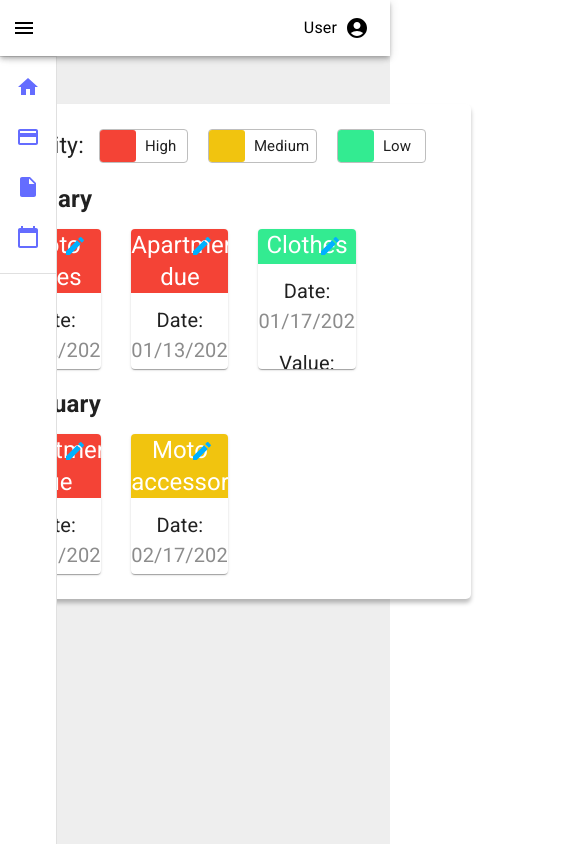
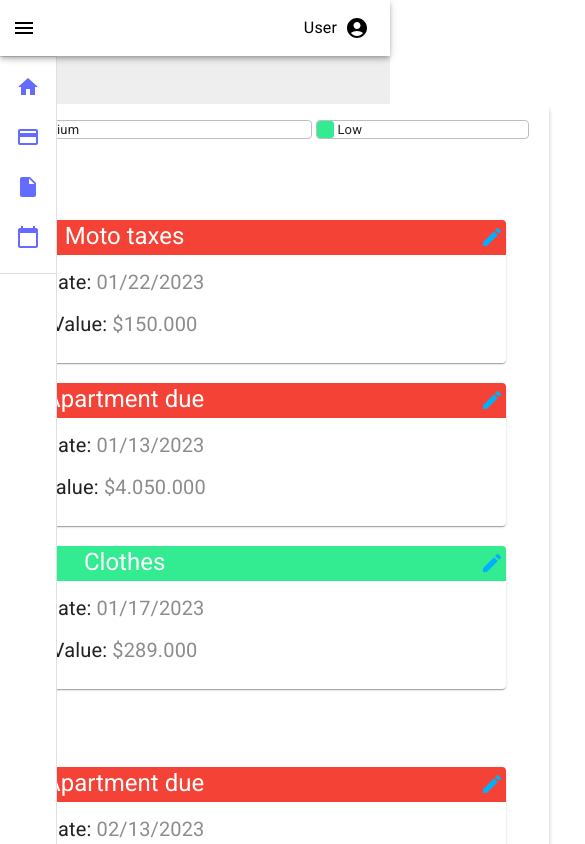
Before and after one commit to JPabloMF/Bills-system, a React (Vite) app: page /dashboard/calendar in a window 390 px wide. Shown: the top 844 px of the page, 585 px wide, since content can reach past the window. Built offline with nearby package versions, Linux system fonts and the light colour scheme.

Commit message:
Responsive de las seccioines Home,Documents,Calendar y modales

```diff
--- a/src/components/dashboard/calendar/index.jsx
+++ b/src/components/dashboard/calendar/index.jsx
@@ -12,6 +12,7 @@ export default function index() {
         padding="25px"
         boxShadow="0px 4px 4px 0px rgba(0, 0, 0, 0.25)"
         borderRadius="5px"
+        className="prueba"
       >
         <div className="containerMeasurement">
           <p className="measurementTitle">Priority: </p>
@@ -38,6 +39,7 @@ export default function index() {
             color="#F44336"
             isEditable={true}
             dialog={<DialogCalendar title="Edit Moto taxes" />}
+            className="cardsTitle"
           >
             <p className="secondaryText">
               Date: <span className="subTitle">01/22/2023</span>
@@ -55,6 +57,7 @@ export default function index() {
             color="#F44336"
             isEditable={true}
             dialog={<DialogCalendar title="Edit Apartment due" />}
+            className="cardsTitle"
           >
             <p className="secondaryText">
               Date: <span className="subTitle">01/13/2023</span>
@@ -72,6 +75,7 @@ export default function index() {
             color="#33EB91"
             isEditable={true}
             dialog={<DialogCalendar title="Edit clothes" />}
+            className="cardsTitle"
           >
             <p className="secondaryText">
               Date: <span className="subTitle">01/17/2023</span>
@@ -92,6 +96,7 @@ export default function index() {
             color="#F44336"
             isEditable={true}
             dialog={<DialogCalendar title="Edit Apartment due" />}
+            className="cardsTitle"
           >
             <p className="secondaryText">
               Date: <span className="subTitle">02/13/2023</span>
@@ -109,6 +114,7 @@ export default function index() {
             color="#f1c40f"
             isEditable={true}
             dialog={<DialogCalendar title="Edit Moto accessorios" />}
+            className="cardsTitle"
           >
             <p className="secondaryText">
               Date: <span className="subTitle">02/17/2023</span>
--- a/src/components/dashboard/home/Cards.jsx
+++ b/src/components/dashboard/home/Cards.jsx
@@ -10,6 +10,7 @@ function Cards({ cardData }) {
     <div className="containerCards">
       {" "}
       <Card
+        className="cardsHome"
         sx={{
           minWidth: "33%",
           minHeight: 98,
@@ -39,7 +40,10 @@ function Cards({ cardData }) {
           </CardContent>
         </CardActionArea>
       </Card>
-      <Card sx={{ minWidth: "26%", minHeight: 98, mr: 5, textAlign: "center" }}>
+      <Card
+        className="cardsHome"
+        sx={{ minWidth: "26%", minHeight: 98, mr: 5, textAlign: "center" }}
+      >
         <CardActionArea>
           <CardContent>
             <Typography
@@ -57,7 +61,10 @@ function Cards({ cardData }) {
           </CardContent>
         </CardActionArea>
       </Card>
-      <Card sx={{ minWidth: "26%", minHeight: 98, mr: 5, textAlign: "center" }}>
+      <Card
+        className="cardsHome"
+        sx={{ minWidth: "26%", minHeight: 98, mr: 5, textAlign: "center" }}
+      >
         <CardActionArea>
           <CardContent>
             <Typography
--- a/src/components/shared/Card.jsx
+++ b/src/components/shared/Card.jsx
@@ -14,6 +14,7 @@ function Card({
   title,
   isEditable,
   dialog,
+  className
 }) {
   return (
     <MuiCard
@@ -23,6 +24,7 @@ function Card({
         mr,
         ml,
       }}
+      className={className}
     >
       <CardContent>
         <Typography
--- a/src/style/Calendar.css
+++ b/src/style/Calendar.css
@@ -62,6 +62,49 @@
   font-size: 14px;
 }
 
-.divisionsModal{
+.divisionsModal {
   width: 98px;
 }
+@media screen and (max-width: 640px) {
+  .measurementTitle {
+    margin-right: 3px;
+    font-size: 15px;
+  }
+
+  div.App .MuiBox-root.prueba {
+    width: 76%;
+    margin-left: 71px;
+    padding: 16px;
+  }
+  .subdivisions {
+    width: 256px;
+    height: 19px;
+    margin-right: 4px;
+  }
+  .firstColor {
+    height: 17px;
+    width: 17px;
+  }
+  .subtitle {
+    font-size: 13px;
+    left: 20px;
+    top: -1px;
+  }
+  .medium {
+    width: 365px;
+  }
+  .month {
+    font-size: 19px;
+  }
+  .containerCards {
+    margin-left: 0;
+  }
+  .MuiPaper-root.MuiPaper-elevation.cardsTitle {
+    width: 96%;
+    margin-left: 5px;
+    margin-right: 0;
+  }
+  .MuiTypography-h5 .MuiSvgIcon-root{
+    right: 2px;
+  }
+}
--- a/src/style/Cards.css
+++ b/src/style/Cards.css
@@ -31,3 +31,25 @@
 .MuiTypography-root .MuiButton-containedSecondary:hover {
   background-color: #33eb91;
 }
+@media screen and (max-width: 640px) {
+  .containerCards {
+    flex-wrap: wrap;
+    margin-left: 30px;
+  }
+  .containerCards .MuiPaper-root.MuiPaper-elevation {
+    width: 77%;
+    margin-top: 20px;
+  }
+  .containerCards .MuiButtonBase-root.MuiButton-root {
+    right: 8px;
+    height: 29px;
+    top: 2.5px;
+    width: 92px;
+    font-size: 10px;
+    line-height: 0.95;
+  }
+  .MuiPaper-root.MuiPaper-elevation1.MuiCard-root.cardsHome {
+    margin-left: 75px;
+    margin-right: 19px;
+  }
+}
--- a/src/style/Documents.css
+++ b/src/style/Documents.css
@@ -88,7 +88,55 @@
   padding-top: 11px;
 }
 
-.MuiButton-contained.MuiButtonBase-root {
+.MuiButton-contained {
   margin-left: 17px;
   margin-right: 17px;
 }
+
+@media screen and (max-width: 640px) {
+  .MuiPaper-root.MuiPaper-elevation1.MuiCard-root {
+    width: 79%;
+    height: auto;
+    margin-left: 49px;
+  }
+  .containerInputs {
+    flex-wrap: wrap;
+  }
+  .textInpunts {
+    margin-top: 0px;
+    margin-bottom: 9px;
+  }
+  .inputName {
+    margin-left: 0px;
+    margin-bottom: 10px;
+  }
+  .inputDate {
+    margin-bottom: 10px;
+  }
+  .MuiButton-contained.MuiButton-containedPrimary {
+    margin-top: 10px;
+  }
+  .containerProducts {
+    flex-direction: column;
+    position: relative;
+    width: 100%;
+    margin-right: 49px;
+  }
+  .containerProducts .MuiPaper-root.MuiPaper-elevation1.MuiPaper-rounded {
+    position: relative;
+    width: 80%;
+    height: 160px;
+    margin-top: 22px;
+  }
+  .subSegment {
+    position: relative;
+    width: 100%;
+  }
+  .subSegment .MuiSvgIcon-root.MuiSvgIcon-fontSizeMedium {
+    top: 7px;
+    left: 227px;
+  }
+  .MuiInputBase-root.MuiOutlinedInput-root {
+    width: 75%;
+  }
+}
```
